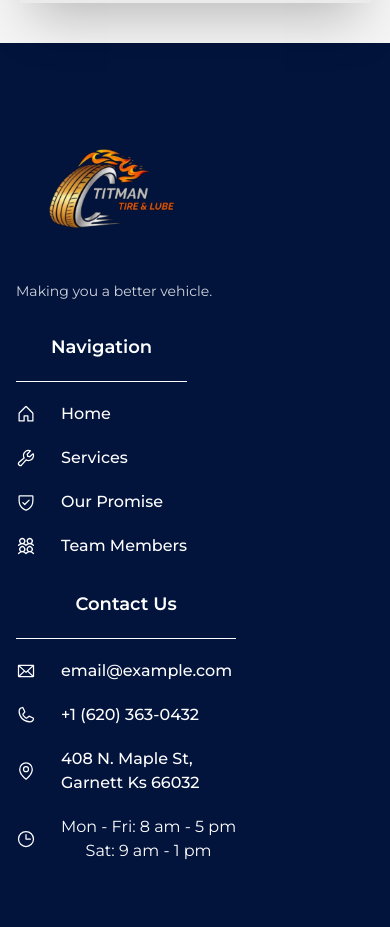
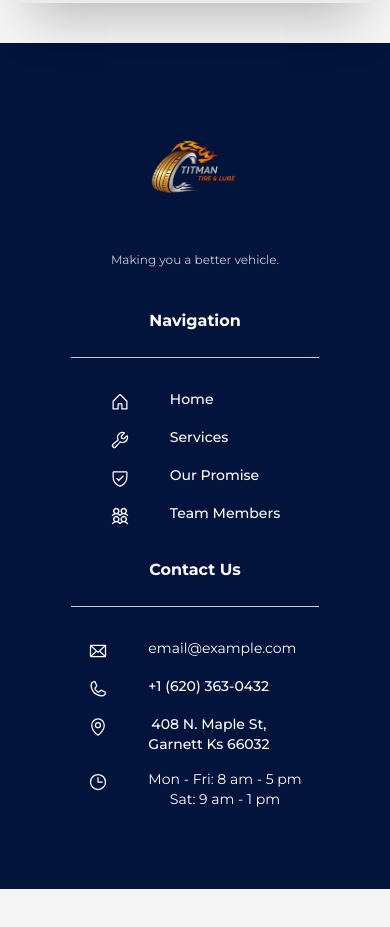
Before and after one commit to stretc/Titman, a React (Vite) app: page / in a window 390 px wide. Shown: the part 4560-5487 px from the top of the page. After the commit the page ends 5449 px from the top, so only its background shows below. Built offline with nearby package versions, Linux system fonts and the light colour scheme; grey boxes are pictures that could not be loaded.

Commit message:
Resposiveness

```diff
--- a/src/components/Footer.tsx
+++ b/src/components/Footer.tsx
@@ -8,18 +8,14 @@ import {
   UsersFour,
   Wrench,
 } from "@phosphor-icons/react";
+import "./styles/Footer.css"; // ← Import the custom CSS
 
 export const Footer = () => {
   const handleScroll = (e: React.MouseEvent<HTMLAnchorElement>) => {
     e.preventDefault();
-
     const href = e.currentTarget.getAttribute("href");
     if (!href) return;
-
-    // Get the id from the href
     const id = href.substring(1);
-
-    // Find the element by id
     const element = document.getElementById(id);
     if (element) {
       element.scrollIntoView({ behavior: "smooth", block: "center" });
@@ -27,107 +23,72 @@ export const Footer = () => {
   };
 
   return (
-    <footer className="bg-[#02133c] text-white">
-      <div className="max-w-7xl mx-auto px-4 py-20 flex flex-col md:flex-row justify-between items-start gap-8">
+    <footer className="footer">
+      <div className="footer-container">
         {/* Logo Section */}
-        <div className="flex flex-col items-center">
+        <div className="footer-section logo-section">
           <a href="#top" onClick={handleScroll}>
-            <div className="w-[150px] h-[150px] bg-[url('/logo2.png')] bg-center bg-contain bg-no-repeat"></div>
+            <div className="footer-logo"></div>
           </a>
-          <p className="mt-2 text-sm text-gray-300">
-            Making you a better vehicle.
-          </p>
+          <p className="footer-text">Making you a better vehicle.</p>
         </div>
 
-        {/* Navigation Links */}
-        <div className="flex flex-col space-y-5">
-          <h3 className="font-semibold text-lg flex w-full items-center justify-center">
-            Navigation
-          </h3>
-          <hr className="w-full h-[1px] bg-gray-300" />
-          <div className="flex">
-            <div className="flex flex-col space-y-5">
-              <a
-                className="flex items-center cursor-pointer footer-link"
-                href="#top"
-                onClick={handleScroll}
-              >
-                <House
-                  size={20}
-                  style={{ fill: "#fff", marginRight: "25px" }}
-                />
-                <span className="underline-anim text-m">Home</span>
+        <div className="footer-wrapper flex justify-between">
+          {/* Navigation */}
+          <div className="footer-section">
+            <h3 className="footer-title">Navigation</h3>
+            <hr className="footer-divider" />
+            <div className="footer-links">
+              <a href="#top" onClick={handleScroll}>
+                <House className="footer-icon" />
+                <span className="ml-[12px]">Home</span>
               </a>
-              <a
-                className="flex items-center cursor-pointer footer-link"
-                href="#services"
-                onClick={handleScroll}
-              >
-                <Wrench
-                  size={20}
-                  style={{ fill: "#fff", marginRight: "25px" }}
-                />
-                <span className="underline-anim text-m">Services</span>
+              <a href="#services" onClick={handleScroll}>
+                <Wrench className="footer-icon" />
+                <span className="ml-[12px]">Services</span>
               </a>
-              <a
-                className="flex items-center cursor-pointer footer-link"
-                href="#promise"
-                onClick={handleScroll}
-              >
-                <ShieldCheck
-                  size={20}
-                  style={{ fill: "#fff", marginRight: "25px" }}
-                />
-                <span className="underline-anim text-m">Our Promise</span>
+              <a href="#promise" onClick={handleScroll}>
+                <ShieldCheck className="footer-icon" />
+                <span className="ml-[12px]">Our Promise</span>
               </a>
-              <a
-                className="flex items-center cursor-pointer footer-link"
-                href="#team-members"
-                onClick={handleScroll}
-              >
-                <UsersFour
-                  size={20}
-                  style={{ fill: "#fff", marginRight: "25px" }}
-                />
-                <span className="underline-anim text-m">Team Members</span>
+              <a href="#team-members" onClick={handleScroll}>
+                <UsersFour className="footer-icon" />
+                <span className="ml-[12px]">Team Members</span>
               </a>
-            </div>
             </div>
           </div>
 
           {/* Contact Info */}
-        <div className="flex flex-col space-y-5">
-          <h3 className="font-semibold text-lg flex w-full items-center justify-center">
-            Contact Us
-          </h3>
-          <hr className="w-full h-[1px] bg-gray-300" />
-          <a className="flex items-center cursor-pointer footer-link">
-            <Envelope size={20} style={{ fill: "#fff", marginRight: "25px" }} />
-            <span className="underline-anim text-m">email@example.com</span>
+          <div className="footer-section">
+            <h3 className="footer-title">Contact Us</h3>
+            <hr className="footer-divider" />
+            <div className="footer-links">
+              <div>
+                <Envelope className="footer-icon" />
+                <span className="ml-[12px]">email@example.com</span>
+              </div>
+              <a href="tel:+1 (620) 363-0432">
+                <Phone className="footer-icon" />
+                <span className="ml-[12px]">+1 (620) 363-0432</span>
               </a>
-          <a
-            className="flex items-center cursor-pointer footer-link"
-            href="tel: +1 (620) 363-0432"
-          >
-            <Phone size={20} style={{ fill: "#fff", marginRight: "25px" }} />
-            <span className="underline-anim text-m">+1 (620) 363-0432</span>
-          </a>
-          <a
-            className="flex items-center cursor-pointer footer-link"
-            href="https://maps.app.goo.gl/5D3yc9HptRT6by6p6"
-          >
-            <MapPin size={20} style={{ fill: "#fff", marginRight: "25px" }} />
-            <span className="underline-anim text-m">
+              <a href="https://maps.app.goo.gl/5D3yc9HptRT6by6p6">
+                <MapPin className="footer-icon" />
+                <span className="ml-[12px]">
                   408 N. Maple St,
                   <br />
                   Garnett Ks 66032
                 </span>
               </a>
-          <div className="flex items-center">
-            <Clock size={20} style={{ fill: "#fff", marginRight: "25px" }} />
-            <div className="flex flex-col items-center">
-              <p className="text-m">Mon - Fri: 8 am - 5 pm</p>
-              <p className="text-m">Sat: 9 am - 1 pm</p>
+              <div className="flex items-start">
+                <Clock className="footer-icon" />
+                <div className="ml-[12px] flex flex-col">
+                  <span className="">
+                    Mon - Fri: 8 am - 5 pm
+                    <br />
+                    Sat: 9 am - 1 pm
+                  </span>
+                </div>
+              </div>
             </div>
           </div>
         </div>
--- a/src/components/styles/Footer.css
+++ b/src/components/styles/Footer.css
@@ -0,0 +1,181 @@
+.footer {
+  background-color: #02133c;
+  color: white;
+  padding: 80px 20px;
+}
+
+.footer-container {
+  max-width: 1200px;
+  margin: 0 auto;
+  display: flex;
+  flex-direction: row;
+  justify-content: space-between;
+  gap: 40px;
+  flex-wrap: wrap;
+}
+
+.footer-section {
+  flex: 1;
+  min-width: 240px;
+  display: flex;
+  flex-direction: column;
+  gap: 16px;
+}
+
+.logo-section {
+  align-items: center;
+  text-align: center;
+}
+
+.footer-logo {
+  width: 150px;
+  height: 150px;
+  background: url('/logo2.png') center/contain no-repeat;
+  margin: 0 auto;
+}
+
+.footer-text {
+  margin-top: 12px;
+  color: #ccc;
+  font-size: 14px;
+}
+
+.footer-title {
+  font-size: 18px;
+  font-weight: bold;
+  text-align: center;
+}
+
+.footer-divider {
+  height: 1px;
+  background: #ccc;
+  border: none;
+}
+
+.footer-links {
+  display: flex;
+  flex-direction: column;
+  gap: 14px;
+}
+
+.footer-links a,
+.footer-links div {
+  display: flex;
+  align-items: flex-start;
+  text-decoration: none;
+  color: white;
+  font-size: 14px;
+}
+
+.footer-icon {
+  margin-right: 16px;
+  flex-shrink: 0;
+}
+
+/* ✅ The wrapper with 2 sections side-by-side */
+.footer-wrapper {
+  display: flex;
+  justify-content: space-between;
+  gap: 2rem;
+}
+
+/* ✅ Each section inside the wrapper */
+.footer-wrapper .footer-section {
+  flex: 1 1 300px;
+  max-width: 500px;
+}
+
+@media screen and (max-width: 850px) {
+  .footer-logo {
+    width: 100px;
+    height: 100px;
+  }
+
+  .footer-text {
+    font-size: 12px;
+  }
+
+  .footer-title {
+    font-size: 16px;
+  }
+
+  .footer-links a,
+  .footer-links div {
+    font-size: 13px;
+  }
+
+  .footer-icon {
+    width: 18px;
+    height: 18px;
+  }
+
+  .footer-wrapper {
+    justify-content: center;
+    width: 100%;
+  }
+
+  .footer-wrapper .footer-section {
+    flex: 1 1 100%;
+    max-width: 100%;
+    align-items: center;
+    text-align: center;
+  }
+}
+
+@media screen and (max-width: 500px) {
+  .footer-wrapper {
+    flex-direction: column;
+    align-items: center;
+    gap: 32px;
+  }
+
+  .footer-section {
+    width: 100%;
+    text-align: left;
+    padding: 0 20px;
+  }
+
+  .footer-title {
+    text-align: center;
+    font-size: 16px;
+    margin-bottom: 8px;
+  }
+
+  .footer-divider {
+    margin: 0 auto 16px auto;
+    width: 80%;
+  }
+
+  .footer-links {
+    display: flex;
+    flex-direction: column;
+    gap: 16px;
+  }
+
+  .footer-links a,
+  .footer-links div {
+    display: flex;
+    flex-direction: row;
+    align-items: flex-start;
+    gap: 12px;
+    font-size: 14px;
+    line-height: 1.4;
+  }
+
+  .footer-icon {
+    flex-shrink: 0;
+    width: 20px;
+    height: 20px;
+    margin-top: 2px;
+  }
+
+  .footer-text {
+    font-size: 12px;
+    text-align: center;
+  }
+
+  .footer-logo {
+    width: 100px;
+    height: 100px;
+  }
+}
```
Lines whose indentation alone changed are shown as unchanged.
